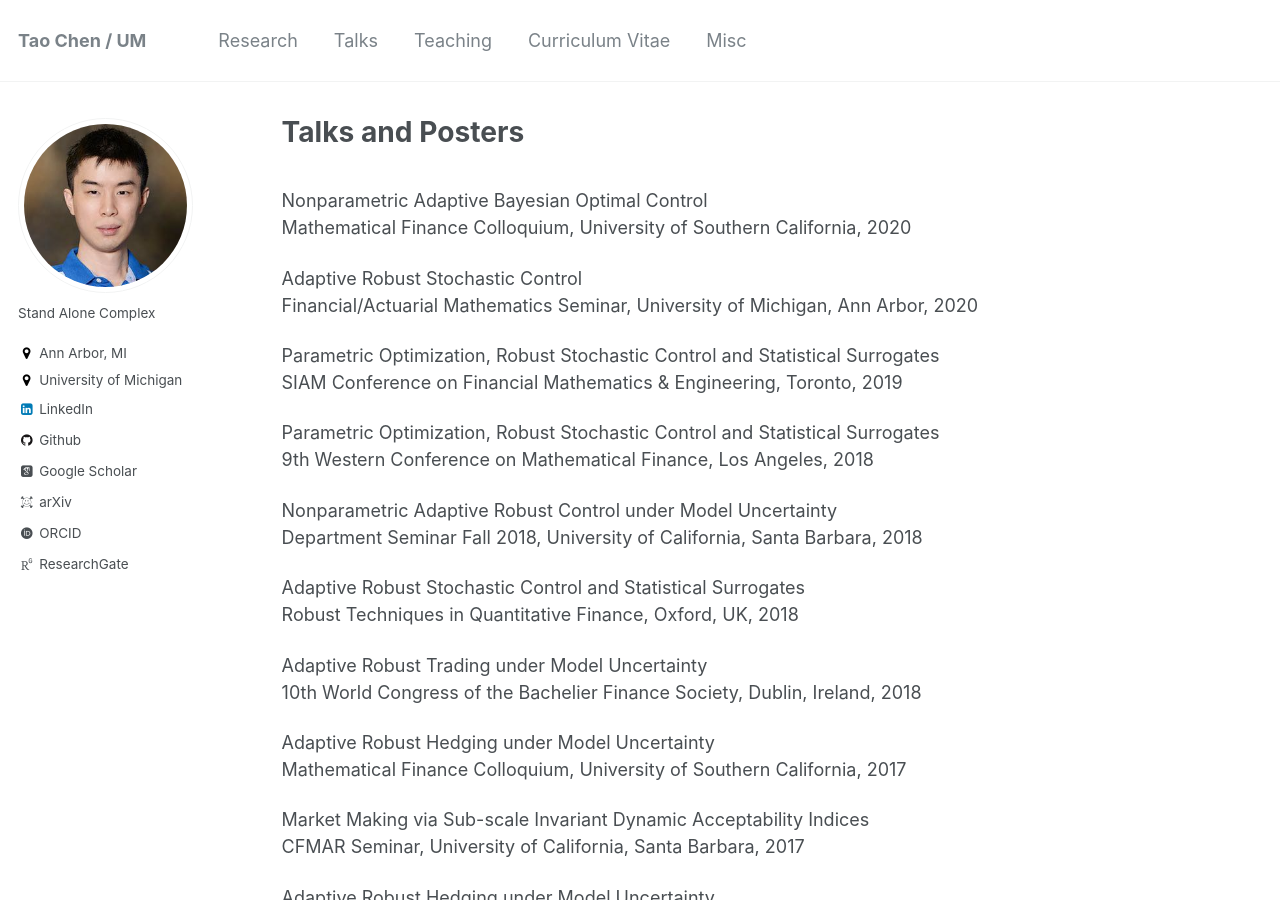
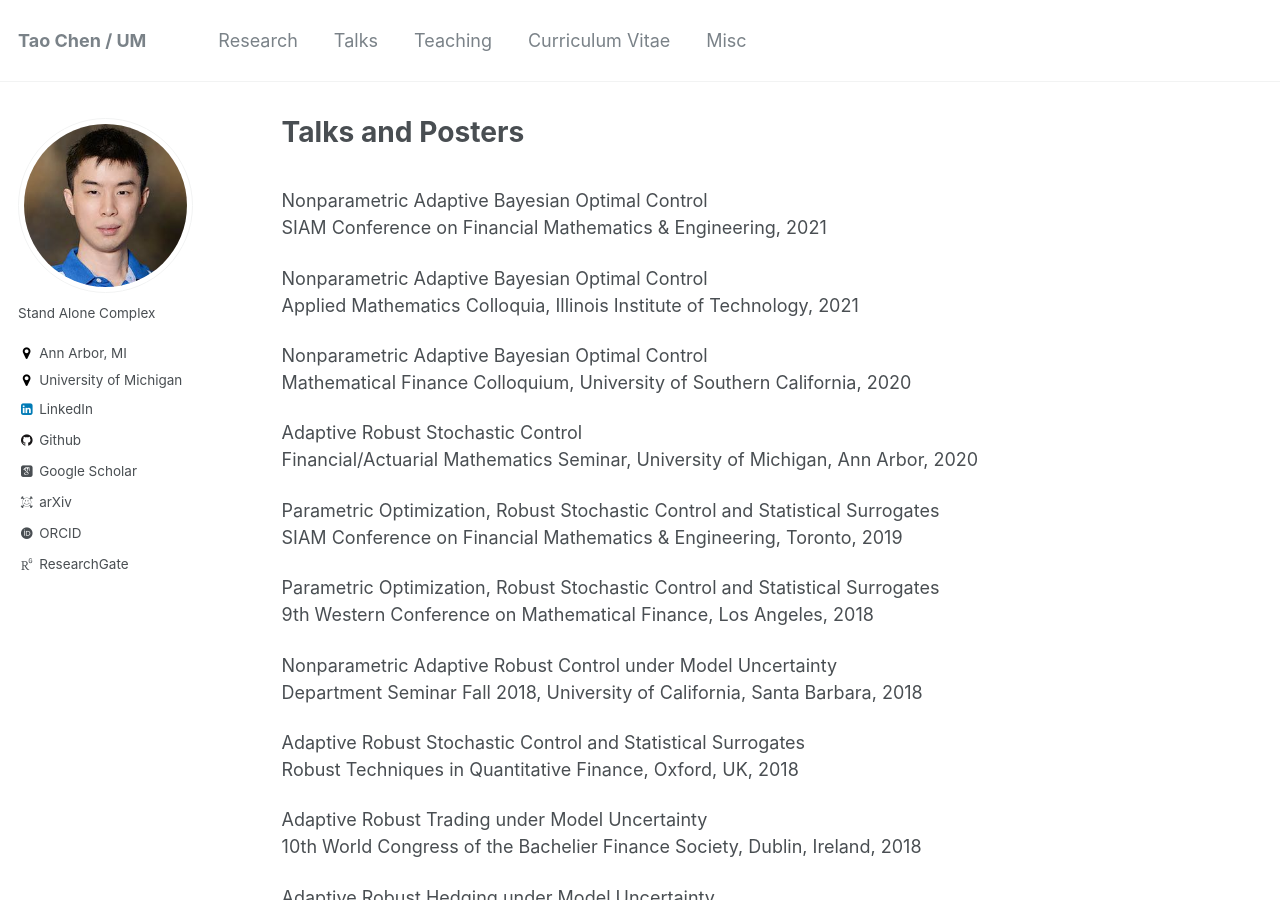
Before and after one commit to cherntodd/cherntodd.github.io, a Jekyll site: the page built from _pages/talks.md, in a window 1280 px wide and 900 px high. Built offline with Jekyll 4.4.1, drawn with Linux system fonts in a browser that asks for light colours; some web fonts are replaced.

Commit message:
update info

```diff
--- a/_pages/talks.md
+++ b/_pages/talks.md
@@ -4,6 +4,12 @@ title: "Talks and Posters"
 author_profile: true
 ---
 <br>
+Nonparametric Adaptive Bayesian Optimal Control
+SIAM Conference on Financial Mathematics & Engineering, 2021
+
+Nonparametric Adaptive Bayesian Optimal Control
+Applied Mathematics Colloquia, Illinois Institute of Technology, 2021
+
 Nonparametric Adaptive Bayesian Optimal Control
 Mathematical Finance Colloquium, University of Southern California, 2020
 
```
Also changed, not shown: _pages/research.md (+0 -4 lines), _pages/teaching.md (+2 -0 lines).
